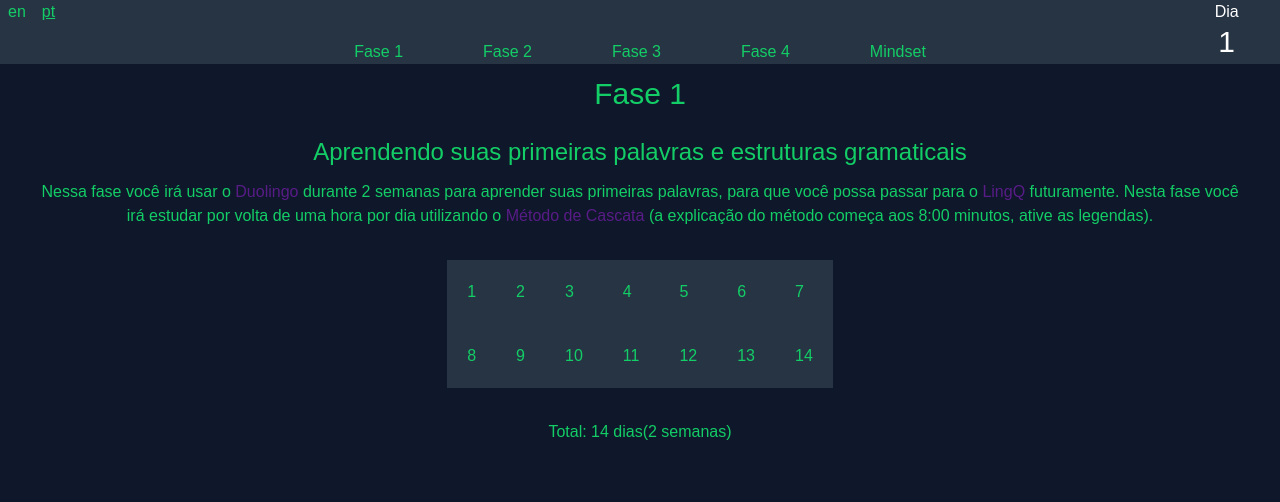
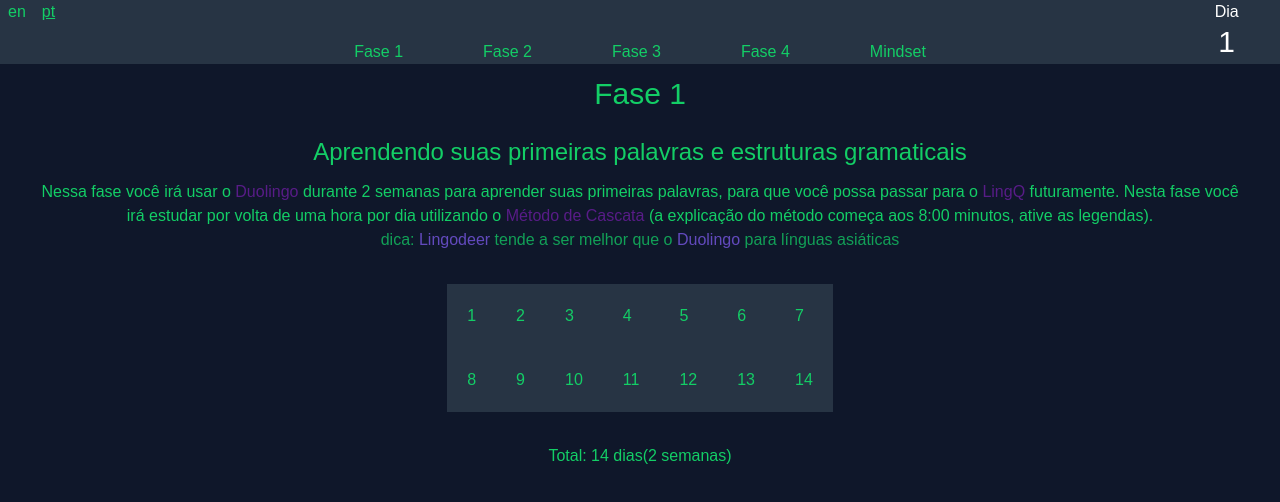
Before and after one commit to henriquerubido1/my-method, a React (Vite) app: page /pt/phase1 in a window 1280 px wide. Shown: the top 502 px of the page. Built offline with nearby package versions, Linux system fonts and the light colour scheme.

Commit message:
feat:tip for phase1

```diff
--- a/src/pages/Phase1.jsx
+++ b/src/pages/Phase1.jsx
@@ -54,6 +54,7 @@ function Phase1() {
 			<h1 className="text-center p-3 text-3xl">Phase 1</h1>
 			<h3 className="text-center p-3 text-2xl">Learning your very first words and sentence structures</h3>
 			<p className="text-center mx-10">In this phase you are going to use <a href="https://www.duolingo.com/learn" className="text-violet hover:underline">Duolingo</a> for 2 weeks in order to learn your first words, so you can move on to <a href="https://www.lingq.com/en/" className="text-violet hover:underline">LingQ</a>. In this phase you are going to study for around an hour a day using the <a href="https://www.youtube.com/watch?v=qWTsFh8c37U" className="text-violet hover:underline">Cascading Method</a> (the explanation of the method starts at 8:00 minutes).</p>
+			<p className="text-center mx-10 opacity-75">tip: <a href="https://www.lingodeer.com/home" className="text-violet hover:underline">Lingodeer</a> tend to be better than <a href="https://www.duolingo.com/learn" className="text-violet hover:underline">Duolingo</a> for asian languages</p>
 			<div className="flex justify-center">
 				<table className="m-8">
 					<tbody>
--- a/src/pages/Phase1pt.jsx
+++ b/src/pages/Phase1pt.jsx
@@ -52,6 +52,7 @@ function Phase1pt() {
 			<h1 className="text-center p-3 text-3xl">Fase 1</h1>
 			<h3 className="text-center p-3 text-2xl">Aprendendo suas primeiras palavras e estruturas gramaticais</h3>
 			<p className="text-center mx-10">Nessa fase você irá usar o <a href="https://www.duolingo.com/learn" className="text-purple hover:underline">Duolingo</a> durante 2 semanas para aprender suas primeiras palavras, para que você possa passar para o <a href="https://www.lingq.com/en/" className="text-purple hover:underline">LingQ</a> futuramente. Nesta fase você irá estudar por volta de uma hora por dia utilizando o <a href="https://www.youtube.com/watch?v=qWTsFh8c37U" className="text-purple hover:underline">Método de Cascata</a> (a explicação do método começa aos 8:00 minutos, ative as legendas).</p>
+			<p className="text-center mx-10 opacity-75">dica: <a href="https://www.lingodeer.com/home" className="text-violet hover:underline">Lingodeer</a> tende a ser melhor que o <a href="https://www.duolingo.com/learn" className="text-violet hover:underline">Duolingo</a> para línguas asiáticas</p>
 			<div className="flex justify-center">
 				<table className="m-8">
 					<tbody>
```
